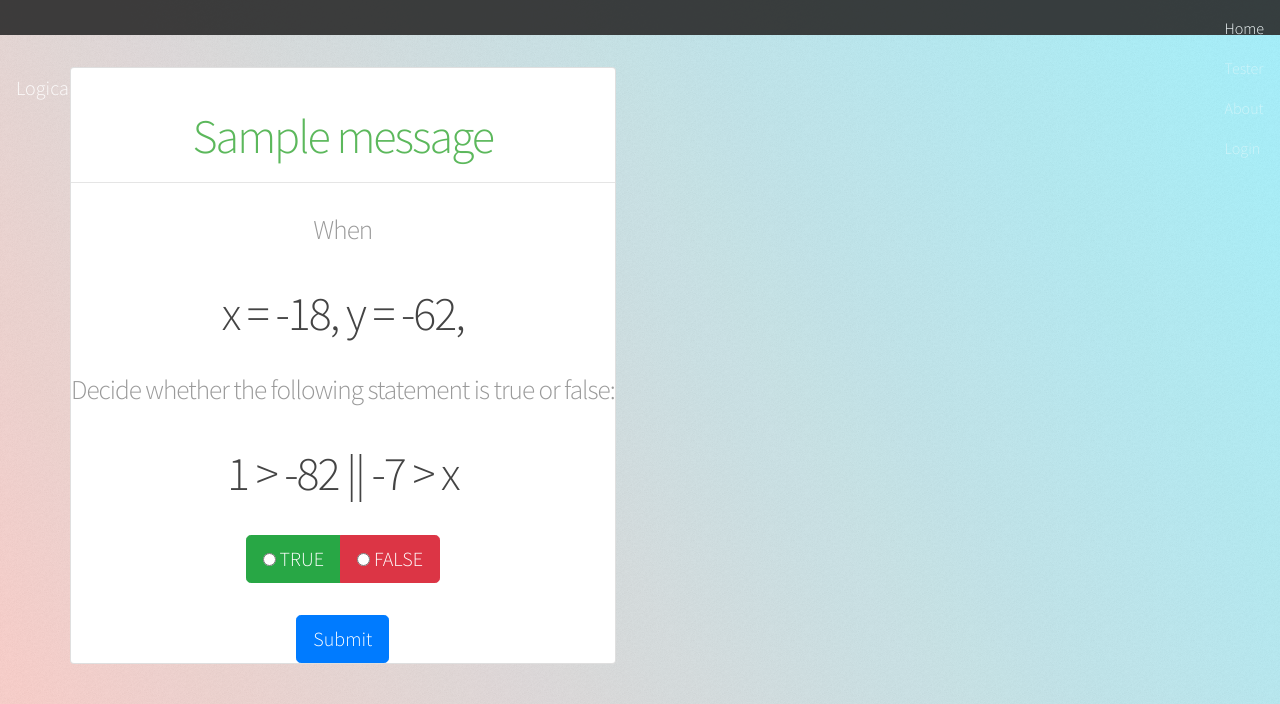
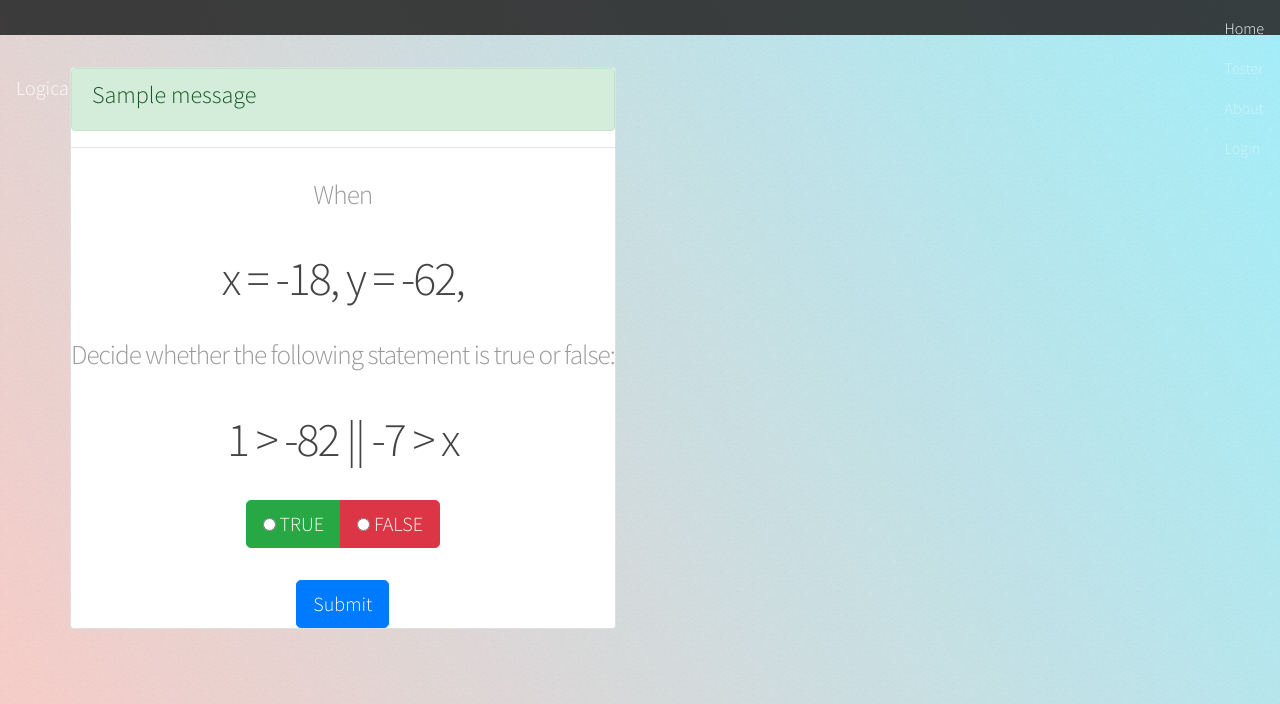
Before and after one commit to sandspider2234/Logic_Trainer, a Flask app: page / in a window 1280 px wide. Shown: the top 704 px of the page. Run offline with Flask 2, Linux system fonts and the light colour scheme; tables that the repository leaves empty or names only in its code hold one stand-in row (Sample ...); one stand-in notice (Sample message) is shown; some libraries are stand-ins or nearby versions.

Commit message:
Changed all flashes to Bootstrap alerts.

```diff
--- a/templates/home.html
+++ b/templates/home.html
@@ -6,11 +6,17 @@
 	{% if messages %}
 		{% for category, message in messages %}
 			{% if category == "error" %}
-				<h2 style="color: #d9534f">{{ message }}</h2>
+				<div class="alert alert-danger" role="alert">
+					<h4 class="text-xs-center">{{ message }}</h4>
+				</div>
 			{% elif category == "success" %}
-				<h2 style="color: #5cb85c">{{ message }}</h2>
+				<div class="alert alert-success" role="alert">
+					<h4 class="text-xs-center">{{ message }}</h4>
+				</div>
 			{% else %}
-				<h2>{{ message }}</h2>
+				<div class="alert alert-info" role="alert">
+					<h4 class="text-xs-center">{{ message }}</h4>
+				</div>
 			{% endif %}
 		{% endfor %}
 	<hr>
```
Also changed, not shown: templates/login.html (+9 -3 lines), templates/tester.html (+9 -3 lines).
